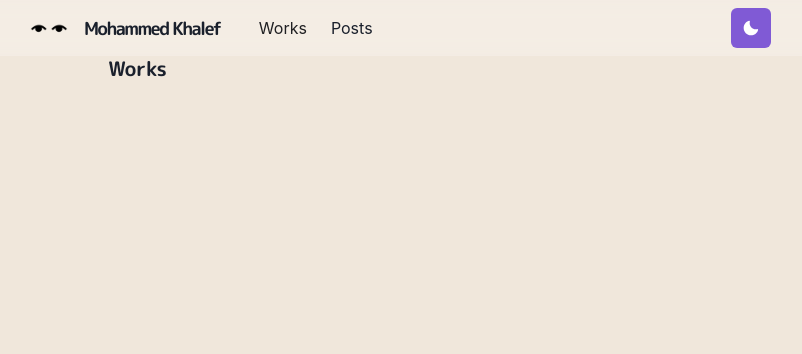
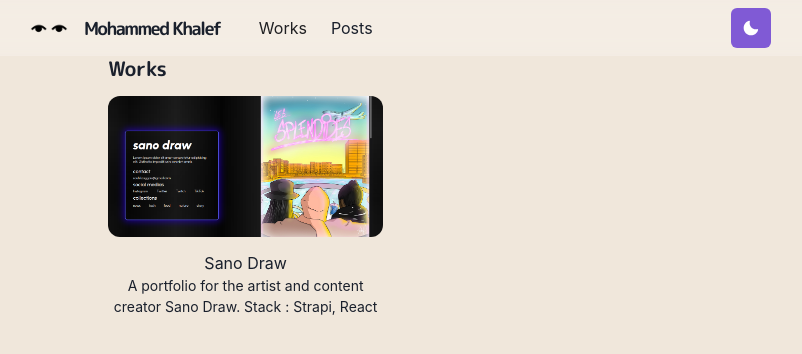
Before and after one commit to eyeschico/portfolio, a Next.js app: page /works in a window 1280 px wide. Shown: the top 354 px of the page, without its empty margins (245-1047 px from the left). Built offline with nearby package versions, Linux system fonts and the light colour scheme.

Commit message:
page work

```diff
--- a/components/grid-item.js
+++ b/components/grid-item.js
@@ -2,3 +2,49 @@
 import Image from 'next/image'
 import { Box, Text, LinkBox, LinkOverlay } from '@chakra-ui/react'
 import { Global } from '@emotion/react'
+
+export const GridItem = ({ children, href, title, thumbnail}) => (
+  <Box w="100%" align="center">
+    <LinkBox cursor="pointer">
+      <Image
+        src={thumbnail}
+        alt={title}
+        className="grid-item-thumbnail"
+        placeholder="blur"
+        loading="lazy"
+      />
+      <LinkOverlay href={href} target="_blank">
+        <Text mt={2}>{title}</Text>
+      </LinkOverlay>
+      <Text fontSize={14}>{children}</Text>
+
+    </LinkBox>
+  </Box>
+)
+
+export const WorkGridItem = ({ children, id, title, thumbnail}) => (
+  <Box w="100%" align="center">
+    <NextLink href={`/works/${id}`}>
+      <LinkBox cursor="pointer">
+        <Image
+          src={thumbnail}
+          alt={title}
+          className="grid-item-thumbnail"
+          placeholder="blur"
+        />
+        <LinkOverlay href={`/works/${id}`}>
+          <Text mt={2}>{title}</Text>
+        </LinkOverlay>
+        <Text fontSize={14}>{children}</Text>
+      </LinkBox>
+    </NextLink>
+  </Box>
+)
+
+export const GridItemStyle = () => (
+  <Global styles={`
+    .grid-item-thumbnail{
+      border-radius: 12px;
+    }
+  `}/>
+)
--- /dev/null
+++ b/components/layouts/article.js
@@ -0,0 +1,33 @@
+import { motion } from 'framer-motion'
+import Head from 'next/head'
+import { GridItemStyle } from '../grid-item'
+
+const variants = {
+  hidden: { opacity: 0, x: 0, y: 20 },
+  enter: { opacity: 1, x: 0, y: 0 },
+  exit: { opacity: 0, x: -0, y: 20 }
+}
+
+const Layout = ({ children, title }) => (
+  <motion.article
+    initial="hidden"
+    animate="enter"
+    exit="exit"
+    variants={variants}
+    transition={{ duration: 0.4, type: 'easeInOut' }}
+    style={{ position: 'relative' }}
+  >
+    <>
+      {title && (
+        <Head>
+          <title>{title} - Mohammed Khalef</title>
+        </Head>
+      )}
+      {children}
+
+      <GridItemStyle />
+    </>
+  </motion.article>
+)
+
+export default Layout
--- a/pages/_app.js
+++ b/pages/_app.js
@@ -2,13 +2,17 @@
 import Layout from '../components/layouts/main'
 import Fonts from '../components/fonts'
 import theme from '../lib/theme'
+import { AnimatePresence } from 'framer-motion'
 
 const Website = ({Component, pageProps, router}) => {
   return (
     <ChakraProvider theme={theme}>
       <Fonts/>
       <Layout router={router}>
-        <Component {...pageProps} key={router.route}/>
+        <AnimatePresence exitBeforeEnter initial={true}>
+          <Component {...pageProps} key={router.route}/>
+        </AnimatePresence>
+
       </Layout>
     </ChakraProvider>
   )
--- a/pages/index.js
+++ b/pages/index.js
@@ -9,6 +9,7 @@
   useColorModeValue
 } from '@chakra-ui/react'
 import { ChevronRightIcon } from '@chakra-ui/icons'
+import Layout from '../components/layouts/article'
 import Section from '../components/section'
 import Paragraph from '../components/paragraph'
 import { BioSection, BioYear } from '../components/bio'
@@ -16,6 +17,7 @@
 
 const Page = () => {
   return (
+    <Layout>
       <Container>
 
         <Box borderRadius="lg" bg={useColorModeValue('whiteAlpha.500', 'whiteAlpha.200')} p={3} mb={6} align="center">
@@ -99,6 +101,7 @@
 
         </Section>
       </Container>
+    </Layout>
   )
 }
 
--- a/pages/works.js
+++ b/pages/works.js
@@ -1,14 +1,29 @@
-import { Container, Box, Heading, SimpleGrid, Divider} from '@chakra-ui/react'
+
+import { Container, Heading, SimpleGrid, Divider } from '@chakra-ui/react'
+import Layout from '../components/layouts/article'
 import Section from '../components/section'
+import { WorkGridItem } from '../components/grid-item'
 
-const Works = () => {
-  return (
+import thumbSanodraw from '../public/images/works/sanodraw-screen.png'
+
+
+const Works = () => (
+  <Layout title="Works">
     <Container>
       <Heading as="h3" fontSize={20} mb={4}>
         Works
       </Heading>
+
+      <SimpleGrid columns={[1, 1, 2]} gap={6}>
+        <Section>
+          <WorkGridItem id="sanodraw" title="Sano Draw" thumbnail={thumbSanodraw}>
+            A portfolio for the artist and content creator Sano Draw. Stack : Strapi, React
+          </WorkGridItem>
+        </Section>
+      </SimpleGrid>
+
     </Container>
-  )
-}
+  </Layout>
+)
 
 export default Works
```
Also changed, not shown: public/images/works/sanodraw-screen.png (added). Lines whose indentation alone changed are shown as unchanged.
